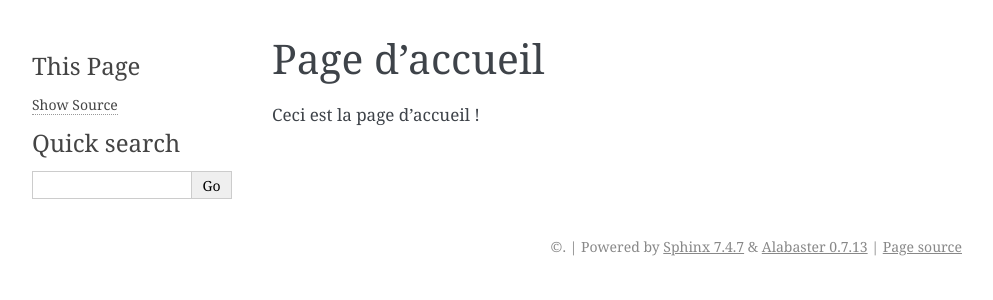
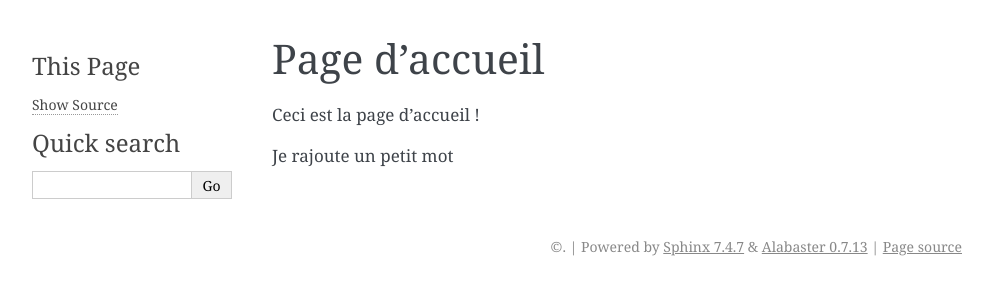
Before and after one commit to gilles13/test_ci, a Sphinx documentation site: the page built from index.md, in a window 1280 px wide. Shown: the top 300 px of the page, without its empty margins (148-1141 px from the left). Built offline with Sphinx 7.4.7, drawn with Linux system fonts in a browser that asks for light colours.

Commit message:
test MAJ

```diff
--- a/index.md
+++ b/index.md
@@ -1,3 +1,5 @@
 # Page d'accueil
 
 Ceci est la page d'accueil !
+
+Je rajoute un petit mot
```
